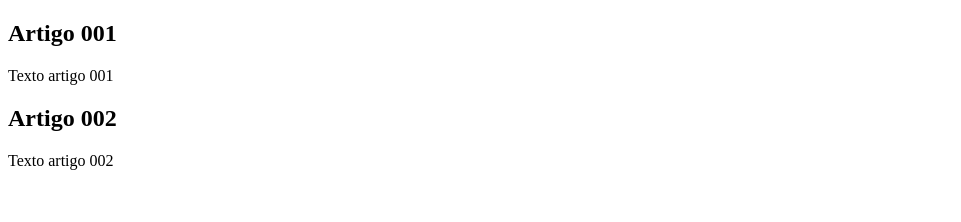
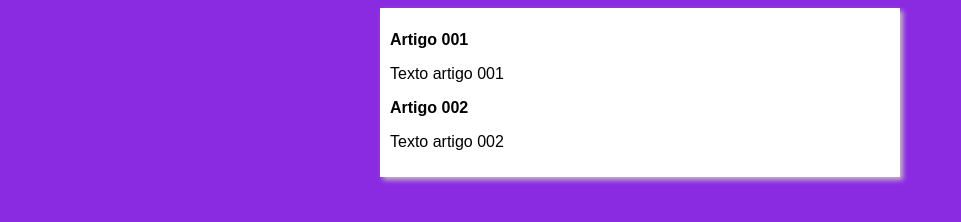
Before and after one commit to EvertonSantosSilva/projeto-site, a plain HTML site: page index.html in a window 1280 px wide. Shown: the whole page, without its empty margins (0-961 px from the left). Drawn offline with Linux system fonts and the light colour scheme.

Commit message:
iniciei o desingn

```diff
--- /dev/null
+++ b/estilos/style.css
@@ -0,0 +1,16 @@
+* {
+    font-family: Arial, Helvetica, sans-serif;
+    font-size: 16px;
+}
+
+body {
+    background-color: rgb(138, 43, 226);
+}
+
+main {
+    background-color: white;
+    width: 500px;
+    margin: auto;
+    padding: 10px;
+    box-shadow: 3px 3px 5px rgb(196, 188, 188);
+}
--- a/index.html
+++ b/index.html
@@ -6,6 +6,7 @@
     <meta http-equiv="X-UA-Compatible" content="IE=edge">
     <meta name="viewport" content="width=device-width, initial-scale=1.0">
     <title>Titulo do Site</title>
+    <link rel="stylesheet" href="estilos/style.css">
 </head>
 
 <body>
```
